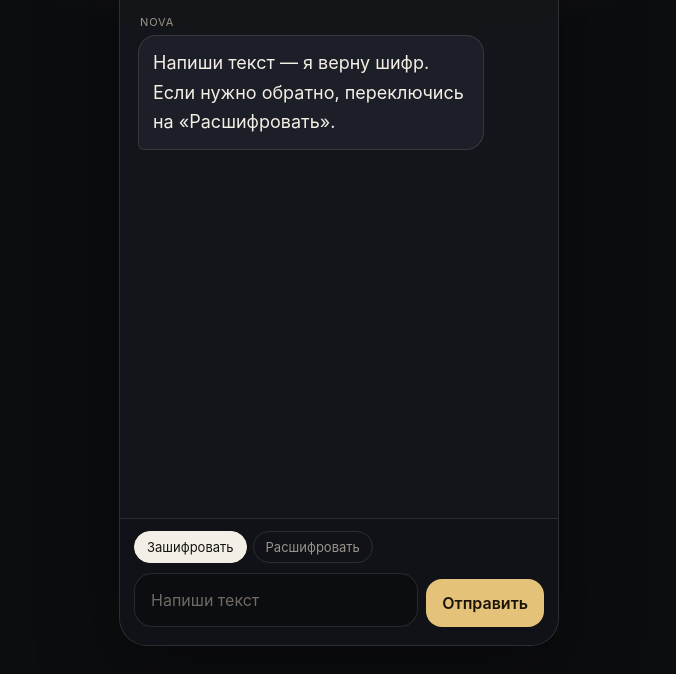
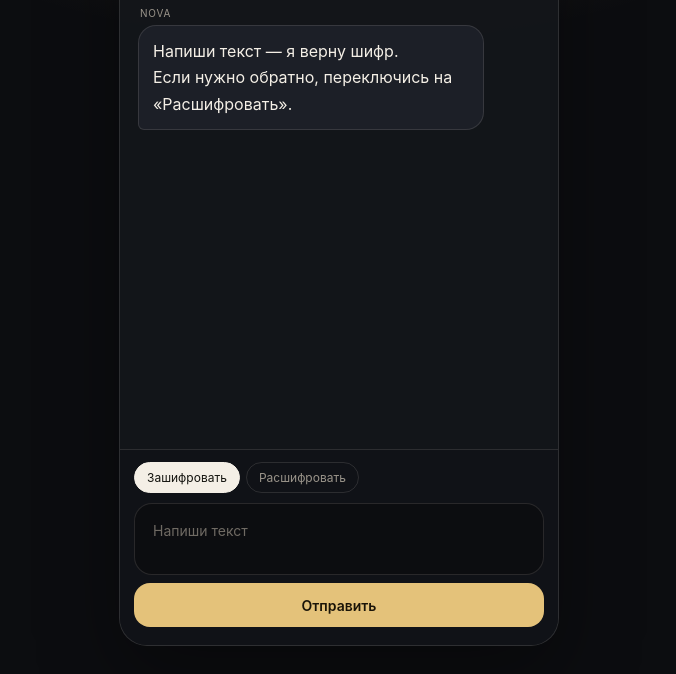
Before and after one commit to smogsmogi/nova-cipher-bot, a plain HTML site: page index.html in a window 1280 px wide. Shown: the part 126-800 px from the top of the page, without its empty margins (301-977 px from the left). Drawn offline with Linux system fonts and the light colour scheme; a web font is replaced by a local one.

Commit message:
Сделать поле ввода на всю строку и уменьшить шрифты.
Текст теперь набирается в отдельной широкой строке, а подписи и сообщения стали на шаг мельче.

```diff
--- a/index.html
+++ b/index.html
@@ -11,7 +11,7 @@
       href="https://fonts.googleapis.com/css2?family=Instrument+Serif&family=Noto+Sans:wght@400;500;600&family=Noto+Sans+Canadian+Aboriginal&family=Noto+Sans+Georgian&family=Noto+Sans+SC:wght@400&family=Noto+Sans+Symbols&family=Noto+Sans+Symbols+2&display=swap"
       rel="stylesheet"
     />
-    <link rel="stylesheet" href="styles.css" />
+    <link rel="stylesheet" href="styles.css?v=4" />
   </head>
   <body>
     <main class="app">
@@ -50,7 +50,7 @@
       </form>
     </main>
 
-    <script src="cipher.js?v=3"></script>
-    <script src="app.js?v=3"></script>
+    <script src="cipher.js?v=4"></script>
+    <script src="app.js?v=4"></script>
   </body>
 </html>
--- a/styles.css
+++ b/styles.css
@@ -64,7 +64,7 @@ body {
 
 .mark {
   color: var(--gold);
-  font-size: 12px;
+  font-size: 11px;
   font-weight: 600;
   letter-spacing: 0.22em;
   text-transform: uppercase;
@@ -74,7 +74,7 @@ h1 {
   margin: 2px 0 0;
   font-family: "Instrument Serif", Georgia, serif;
   font-weight: 400;
-  font-size: 40px;
+  font-size: 32px;
   line-height: 0.9;
   letter-spacing: -0.03em;
 }
@@ -105,7 +105,7 @@ h1 {
   white-space: pre-wrap;
   overflow-wrap: anywhere;
   font-family: var(--cipher);
-  font-size: 18px;
+  font-size: 16px;
   line-height: 1.65;
 }
 
@@ -136,7 +136,7 @@ h1 {
 .you .who {
   margin: 0 0 6px 2px;
   color: var(--muted);
-  font-size: 11px;
+  font-size: 10px;
   letter-spacing: 0.08em;
   text-transform: uppercase;
 }
@@ -148,7 +148,7 @@ h1 {
   background: none;
   color: var(--gold);
   font: inherit;
-  font-size: 12px;
+  font-size: 11px;
   cursor: pointer;
 }
 
@@ -187,7 +187,7 @@ h1 {
   border-radius: 999px;
   border: 1px solid var(--line);
   color: var(--muted);
-  font-size: 13px;
+  font-size: 12px;
   cursor: pointer;
 }
 
@@ -204,21 +204,22 @@ h1 {
 
 .entry {
   display: flex;
+  flex-direction: column;
   gap: 8px;
-  align-items: flex-end;
 }
 
 textarea {
-  flex: 1;
+  width: 100%;
+  min-height: 72px;
   resize: none;
-  max-height: 140px;
-  padding: 14px 16px;
+  max-height: 160px;
+  padding: 16px 18px;
   border-radius: 18px;
   border: 1px solid var(--line);
   background: #0c0d10;
   color: var(--ink);
   font-family: var(--cipher);
-  font-size: 16px;
+  font-size: 14px;
   line-height: 1.5;
 }
 
@@ -232,13 +233,15 @@ textarea:focus {
 }
 
 button[type="submit"] {
-  height: 48px;
+  width: 100%;
+  height: 44px;
   padding: 0 16px;
   border: 0;
   border-radius: 16px;
   background: var(--gold);
   color: var(--gold-ink);
   font: inherit;
+  font-size: 14px;
   font-weight: 600;
   cursor: pointer;
 }
```
